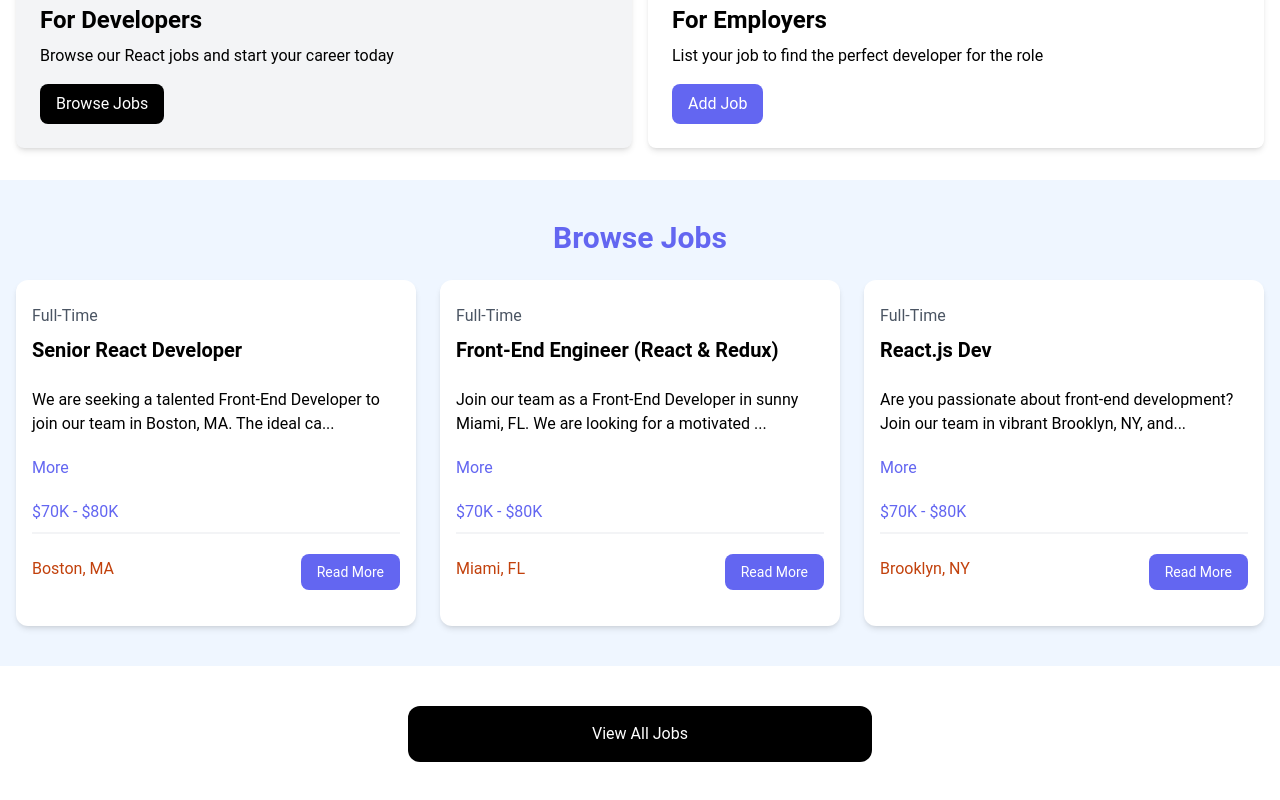
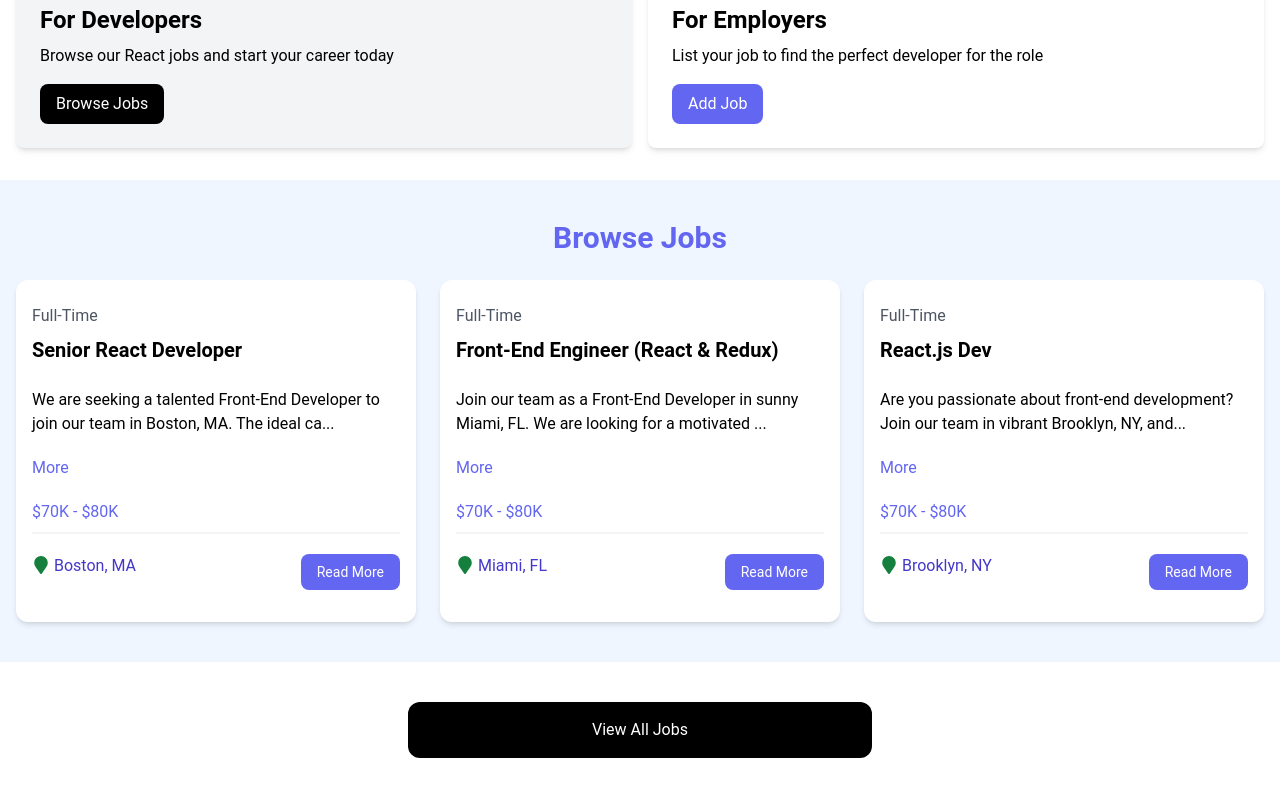
Before and after one commit to sudeepgtm777/React-Jobs, a React (Vite) app: page / in a window 1280 px wide. Shown: the part 429-1229 px from the top of the page. Built offline with nearby package versions, Linux system fonts and the light colour scheme.

Commit message:
Adding Map marker

```diff
--- a/src/components/JobListing.jsx
+++ b/src/components/JobListing.jsx
@@ -1,5 +1,6 @@
 import React from "react";
 import { useState } from "react";
+import { FaMapMarker } from "react-icons/fa";
 
 const JobListing = ({ job }) => {
   const [showFullDescription, setShowFullDescription] = useState(false);
@@ -30,8 +31,8 @@ const JobListing = ({ job }) => {
 
         <div className="border border-gray-100 mb-5"></div>
         <div className="flex flex-col lg:flex-row justify-between mb-4">
-          <div className="text-orange-700 mb-3">
-            <i className="fa-solid fa-location-dot text-lg"></i>
+          <div className="text-indigo-700 mb-3">
+            <FaMapMarker className="inline text-lg mb-1 mr-1 text-green-700" />
             {job.location}
           </div>
           <a
```
